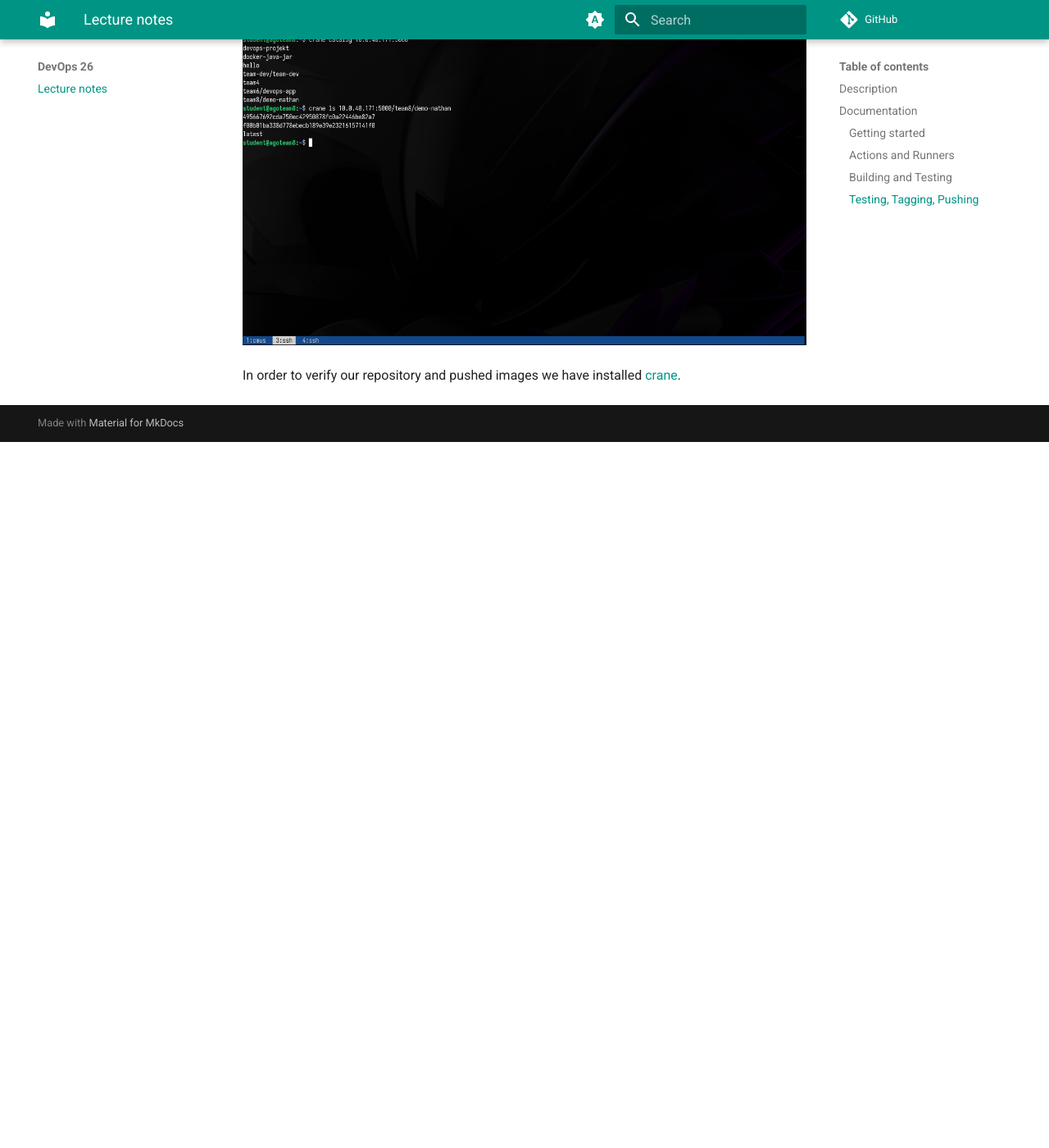
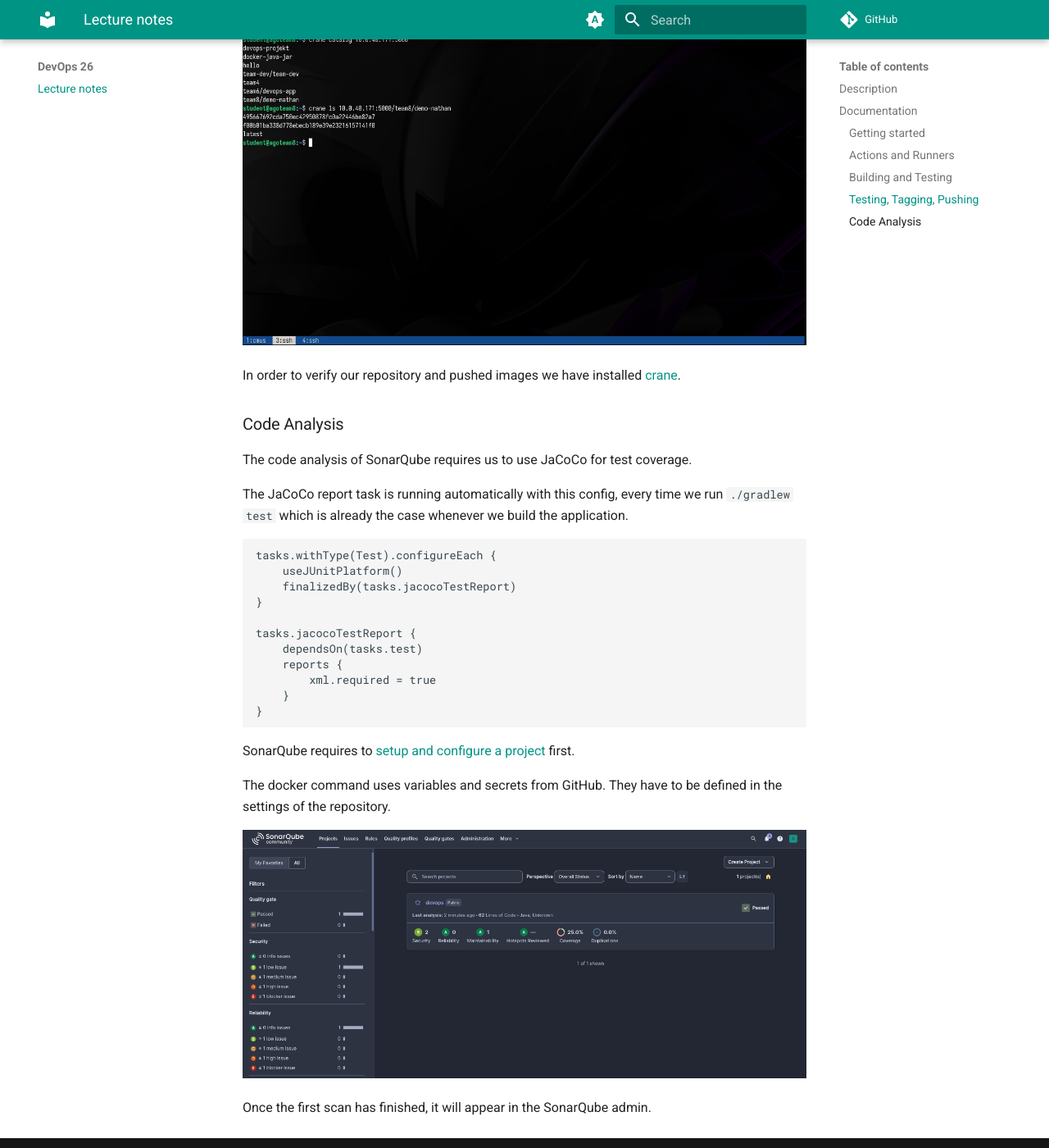
Before and after one commit to kllmanu/devops, an MkDocs documentation site: the page built from docs/index.md, in a window 1280 px wide and 1400 px high, scrolled down 3076 px. Shown: the whole window at 82% size. Built offline with MkDocs 1.6.1 and Material for MkDocs 9.7.7, drawn with Linux system fonts in a browser that asks for light colours; comment, search, counter and statistics services are not loaded; before the commit the page ends 3615 px from its top, so only the background shows below that.

Commit message:
documentation for lecture 5

````diff
--- a/docs/index.md
+++ b/docs/index.md
@@ -67,3 +67,32 @@ We built the application with the [official gradle image ](https://hub.docker.co
 ![](screenshots/screenshot3.png)
 
 In order to verify our repository and pushed images we have installed [crane](https://github.com/google/go-containerregistry/blob/main/cmd/crane/doc/crane.md).
+
+### Code Analysis
+
+The code analysis of SonarQube requires us to use JaCoCo for test coverage.
+
+The JaCoCo report task is running automatically with this config, every time
+we run `./gradlew test` which is already the case whenever we build the application.
+
+```
+tasks.withType(Test).configureEach {
+    useJUnitPlatform()
+    finalizedBy(tasks.jacocoTestReport)
+}
+
+tasks.jacocoTestReport {
+    dependsOn(tasks.test)
+    reports {
+        xml.required = true
+    }
+}
+```
+
+SonarQube requires to [setup and configure a project](https://docs.sonarsource.com/sonarqube-server/analyzing-source-code/scanners/sonarscanner#configuring-your-project) first.
+
+The docker command uses variables and secrets from GitHub. They have to be defined in the settings of the repository.
+
+![](screenshots/screenshot4.png)
+
+Once the first scan has finished, it will appear in the SonarQube admin.
````
Also changed, not shown: README.md (+1 -2 lines), docs/screenshots/screenshot4.png (added).
